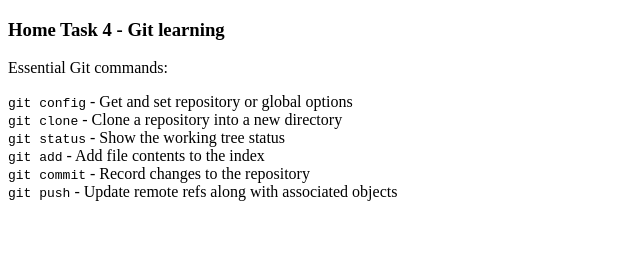
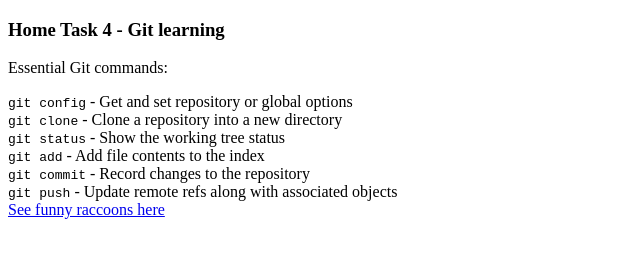
Before and after one commit to OlenaBardzik/HomeTask4, a plain HTML site: page index.html in a window 1280 px wide. Shown: the whole page, without its empty margins (0-640 px from the left). Drawn offline with Linux system fonts and the light colour scheme.

Commit message:
add: reference to gallery page

```diff
--- a/index.html
+++ b/index.html
@@ -27,5 +27,6 @@
     <div>
         <code>git push</code> <span>-  Update remote refs along with associated objects</span>
     </div>
+    <a href="./gallery.html">See funny raccoons here</a>
 </body>
 </html>
```
